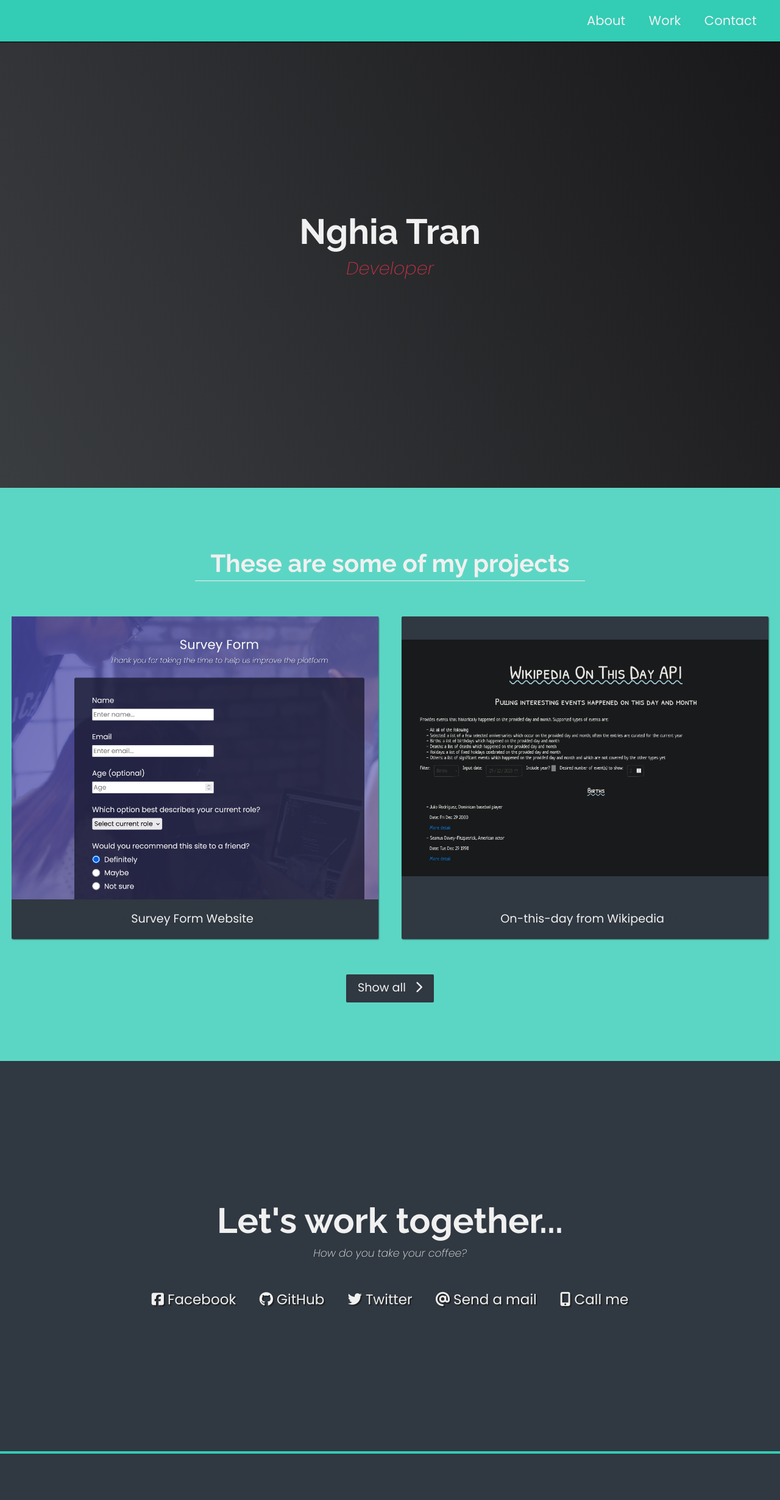
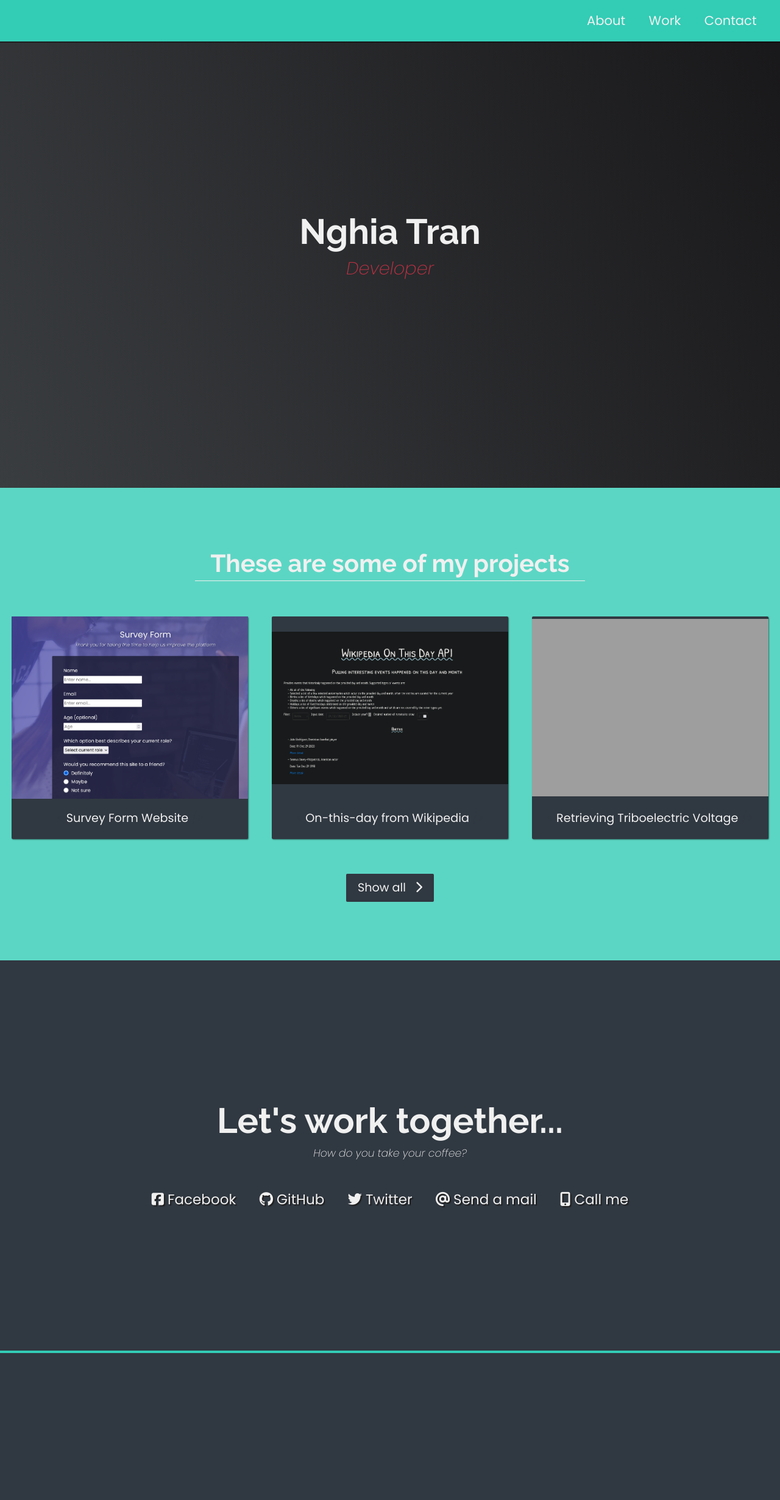
Before and after one commit to nghiatr84/portfolio, a Flask app: page / in a window 1280 px wide. Shown: the whole page at 61% size. After the commit the page ends 2219 px from the top, so only its background shows below. Run offline with Flask 3, Linux system fonts and the light colour scheme; some libraries are stand-ins or nearby versions; grey boxes are pictures that could not be loaded.

Commit message:
added Retrieving Triboelectric Voltage

```diff
--- a/templates/index.html
+++ b/templates/index.html
@@ -44,15 +44,15 @@
                         <span class="code">/></span>
                     </p>
                 </a>
-                <!-- <a class="project project-tile" href="https://github.com/nghiatr84" target="_blank">
-                    <img class="project-image" src="https://upload.wikimedia.org/wikipedia/commons/thumb/4/45/A_Specimen_by_William_Caslon.jpg/220px-A_Specimen_by_William_Caslon.jpg" alt="project">
+                <a class="project project-tile" href="https://github.com/nghiatr84/on-this-day" target="_blank">
+                    <img class="project-image" src="../static/img/demonstration.gif" alt="project">
                     <p class="project-title">
                         <span class="code"><</span>
-                        Lorem ipsum
+                        Retrieving Triboelectric Voltage
                         <span class="code">/></span>
                     </p>
                 </a>
-                <a class="project project-tile" href="https://github.com/nghiatr84" target="_blank">
+                <!-- <a class="project project-tile" href="https://github.com/nghiatr84" target="_blank">
                     <img class="project-image" src="https://upload.wikimedia.org/wikipedia/commons/thumb/4/45/A_Specimen_by_William_Caslon.jpg/220px-A_Specimen_by_William_Caslon.jpg" alt="project">
                     <p class="project-title">
                         <span class="code"><</span>
```
Also changed, not shown: 1 other file.
